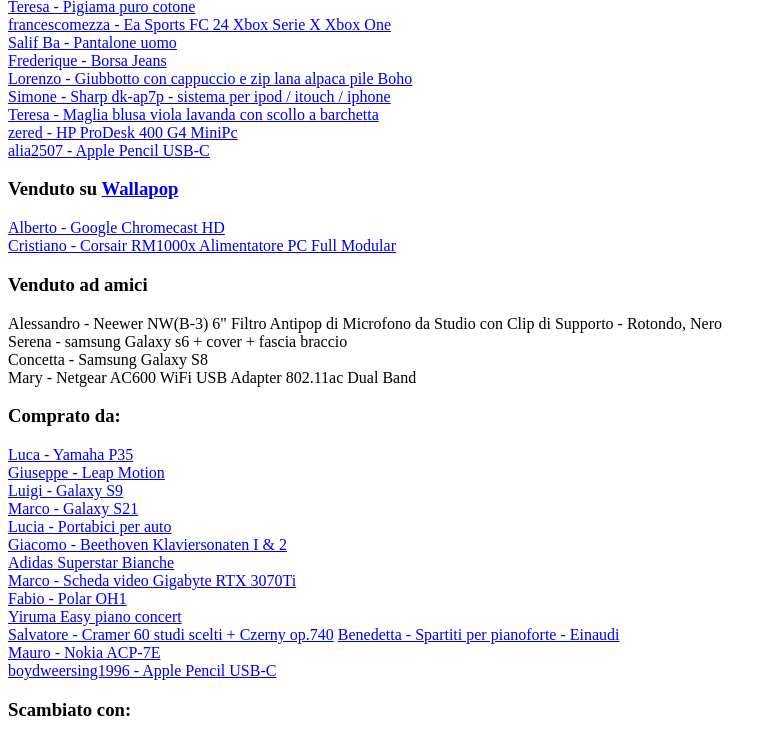
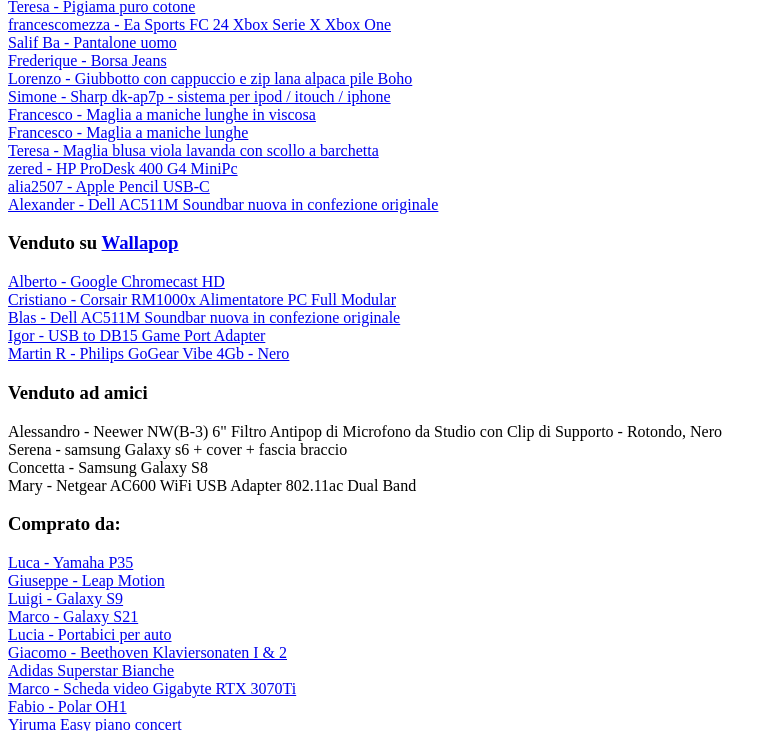
Before and after one commit to Freezer-tech/Freezer-tech.github.io, a plain HTML site: page index.html in a window 1280 px wide. Shown: the part 3077-3808 px from the top of the page, without its empty margins (0-777 px from the left). Drawn offline with Linux system fonts and the light colour scheme.

Commit message:
Update index.html

```diff
--- a/index.html
+++ b/index.html
@@ -164,14 +164,20 @@
 <a href="https://www.vinted.it/member/77976247">Frederique - Borsa Jeans</a><br>
 <a href="https://www.vinted.it/member/49615653">Lorenzo - Giubbotto con cappuccio e zip lana alpaca pile Boho</a><br>
 <a href="https://www.vinted.it/member/54902977">Simone - Sharp dk-ap7p - sistema per ipod / itouch / iphone</a><br>
+<a href="https://www.vinted.it/member/258248761">Francesco - Maglia a maniche lunghe in viscosa</a><br>
+<a href="https://www.vinted.it/member/258248761">Francesco - Maglia a maniche lunghe</a><br>
 <a href="https://www.vinted.it/member/90351590">Teresa - Maglia blusa viola lavanda con scollo a barchetta </a><br>
 <a href="https://www.vinted.it/member/37899020-zered2000">zered - HP ProDesk 400 G4 MiniPc</a><br>
 <a href="https://www.vinted.it/member/24130697">alia2507 - Apple Pencil USB-C</a><br>
+<a href="https://www.vinted.it/member/98004228">Alexander - Dell AC511M Soundbar nuova in confezione originale</a><br>
 
 
 <p><h3>Venduto su <a href="https://it.wallapop.com/">Wallapop</a></h3>
 <a href="https://it.wallapop.com/app/user/albertop-kp61g13yd65l/published">Alberto - Google Chromecast HD</a><br>
 <a href="https://it.wallapop.com/user/christiano-38721773">Cristiano - Corsair RM1000x Alimentatore PC Full Modular</a><br>
+<a href="https://it.wallapop.com/user/blas-424947560">Blas - Dell AC511M Soundbar nuova in confezione originale</a><br>
+<a href="https://it.wallapop.com/user/igora-305897344">Igor - USB to DB15 Game Port Adapter</a><br>
+<a href="https://it.wallapop.com/user/martinr-470403686">Martin R - Philips GoGear Vibe 4Gb - Nero</a><br>
 
 <p><h3>Venduto ad amici</h3>
 <span>Alessandro - Neewer NW(B-3) 6" Filtro Antipop di Microfono da Studio con Clip di Supporto - Rotondo, Nero</span><br>
```
